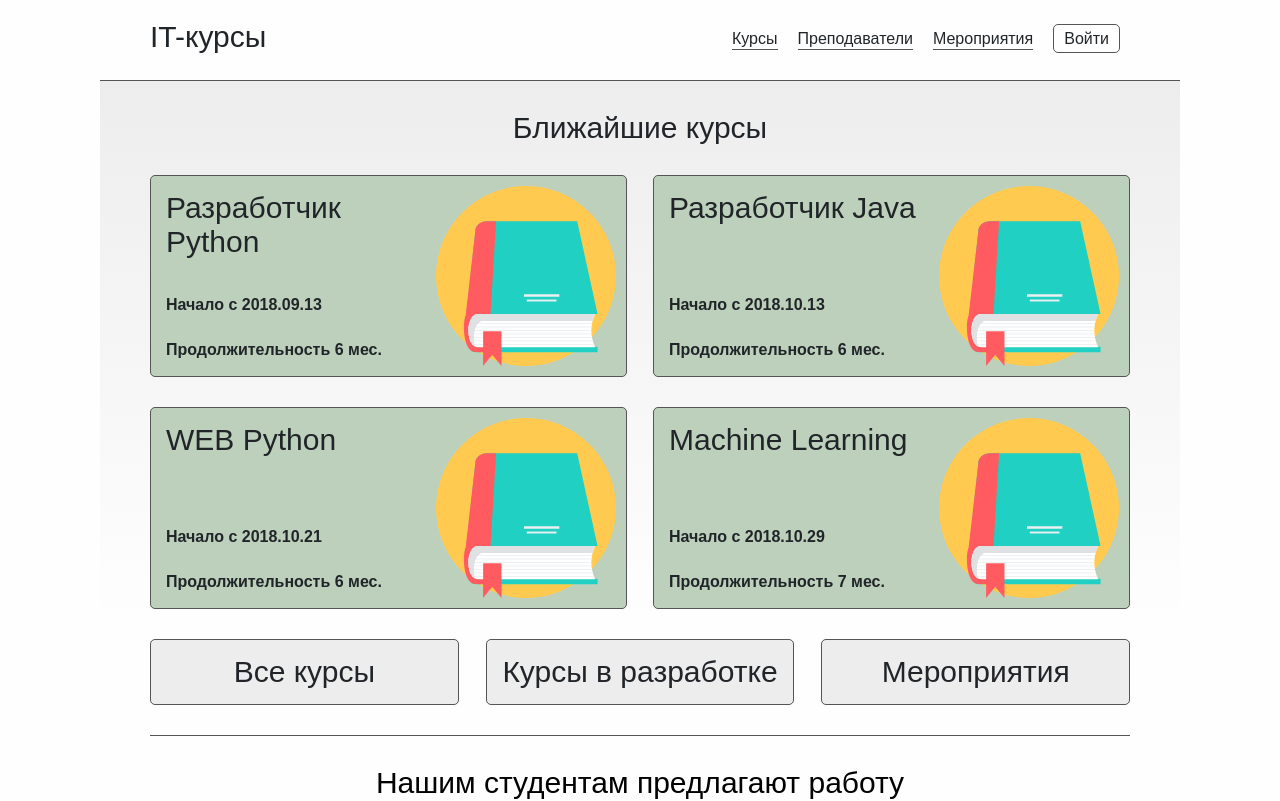
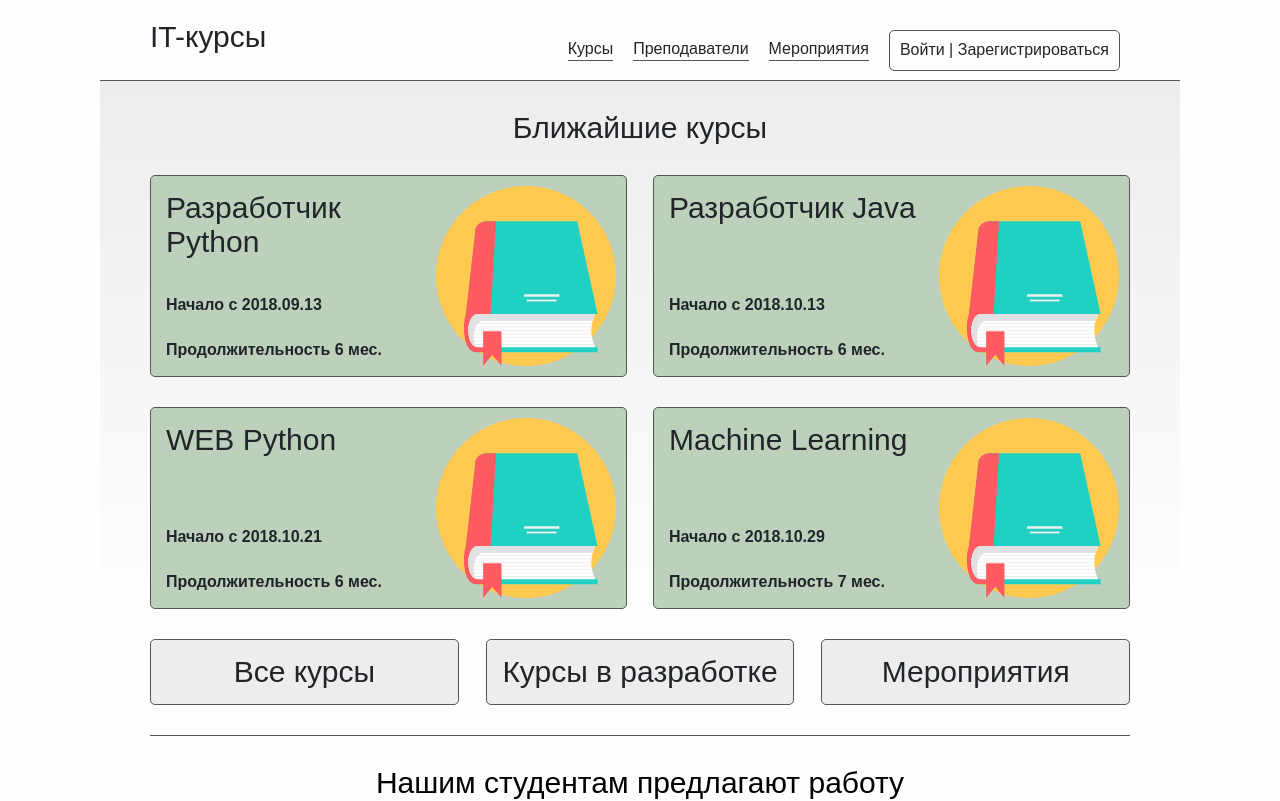
Before and after one commit to ds-vologdin/learning_courses_site, a React app in the folder front-end/: page / in a window 1280 px wide. Shown: the top 801 px of the page. Built offline with nearby package versions, Linux system fonts and the light colour scheme.

Commit message:
первые опыты с onClick

```diff
--- a/front-end/package.json
+++ b/front-end/package.json
@@ -3,7 +3,7 @@
   "version": "0.1.0",
   "private": true,
   "dependencies": {
-    "ajv": "^6.5.2",
+    "ajv": "^6.5.3",
     "autoprefixer": "7.1.6",
     "babel-core": "6.26.0",
     "babel-eslint": "7.2.3",
--- a/front-end/src/App.js
+++ b/front-end/src/App.js
@@ -4,16 +4,39 @@ import Header from './Header';
 import NextCourses from './NextCourses';
 import ButtonsMain from './ButtonsMain';
 import Work from './Work';
-import Teachers from './Teachers'
-import Footer from './Footer'
+import Teachers from './Teachers';
+import Footer from './Footer';
+import ModalSign from './Sign';
 
 
 class App extends Component {
+  constructor(props) {
+      super();
+      this.state = {
+          is_active_sign_form: false,
+      };
+  }
+  checker_sign_form = () => {
+      this.setState({
+          is_active_sign_form: !this.state.is_active_sign_form
+      });
+  }
+  show_sign_form = () => {
+    this.setState({
+        is_active_sign_form: true,
+    });
+  }
+  hide_sign_form = () => {
+    this.setState({
+        is_active_sign_form: false,
+    });
+  }
   render() {
     return (
       <div className="app">
         <div className='app__container'>
-          <Header className="app__header"/>
+          {this.state.is_active_sign_form && <ModalSign className="app__sign" action={this.hide_sign_form}/>}
+          <Header className="app__header" action={this.show_sign_form}/>
           <NextCourses className="app__next-courses"/>
           <ButtonsMain className="app__buttons"/>
           <Work className="app__work"/>
--- a/front-end/src/Header.js
+++ b/front-end/src/Header.js
@@ -7,7 +7,7 @@ export default class Header extends Component {
       <header className={'header ' + this.props.className}>
         <div className='header__container'>
           <Title className='header__title'/>
-          <Menu className='header__menu'/>
+          <Menu className='header__menu' action={this.props.action}/>
         </div>
       </header>
     );
@@ -18,15 +18,15 @@ const Title = ({className}) => (
   <div className={className}>IT-курсы</div>
 );
 
-const Menu = ({className}) => (
+const Menu = ({className, action}) => (
   <div className={className}>
     <a className={className + '-link'} href='/courses/'>Курсы</a>
     <a className={className + '-link'} href='/teachers/'>Преподаватели</a>
     <a className={className + '-link'} href='/events/'>Мероприятия</a>
-    <Sign className={className + '-sign'}/>
+    <Sign className={className + '-sign'} action={action}/>
   </div>
 )
 
-const Sign = ({className}) => (
-  <a className={className} href='/sign/'>Войти</a>
+const Sign = ({className, action}) => (
+  <div className={className} onClick={action}>Войти | Зарегистрироваться</div>
 );
--- /dev/null
+++ b/front-end/src/Sign.js
@@ -0,0 +1,19 @@
+import React from 'react';
+import './less/Sign.less';
+
+
+const ModalSign = ({className, action}) => (
+  <div className={'modal-sign ' + className}>
+    <div className='modal-sign__content'>
+      <ModalSignClose action={ action } />
+      <div className='modal-sign__buttons'>lalala</div>
+    </div>
+  </div>
+)
+
+
+const ModalSignClose = ({action}) => (
+  <span className='modal-sign__close' onClick={ action }>x</span>
+);
+
+export default ModalSign;
--- a/front-end/src/less/Header.less
+++ b/front-end/src/less/Header.less
@@ -17,6 +17,7 @@
   }
   &__menu {
     padding-top: 10px;
+    display: flex;
   }
   &__menu-link {
     color: @black;
@@ -33,12 +34,13 @@
     color: @black;
     border: @border-gray;
     border-radius: @border-radius;
-    margin: 10px 10px 0 10px;
-    padding: 5px 10px;
+    margin: 0 10px 0 10px;
+    padding: 10px 10px;
     text-decoration: none;
     &:hover {
       color: @white;
       background-color: @gray;
+      cursor: pointer;
     }
   }
 }
--- /dev/null
+++ b/front-end/src/less/Sign.less
@@ -0,0 +1,19 @@
+@import "brand.less";
+
+
+.modal-sign {
+  position: fixed;
+  z-index: 1000;
+  padding-top: 100px;
+  left: 0;
+  top: 0;
+  width: 100%;
+  height: 100%;
+  overflow: auto;
+  background-color: rgba(0, 0, 0, 0.4);
+  &__content {
+    background-color: @white;
+    width: @width-container-pc - 100px;
+    margin: 0 auto;
+  }
+}
```
Also changed, not shown: 1 other file (tests, documents, lock files or other folders).
